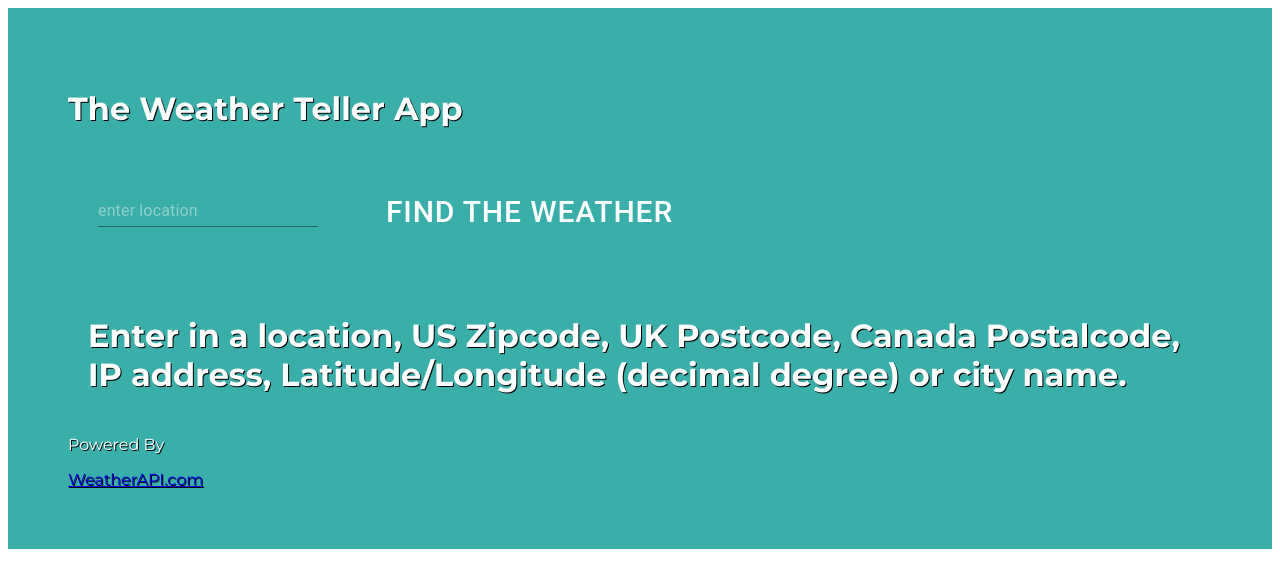
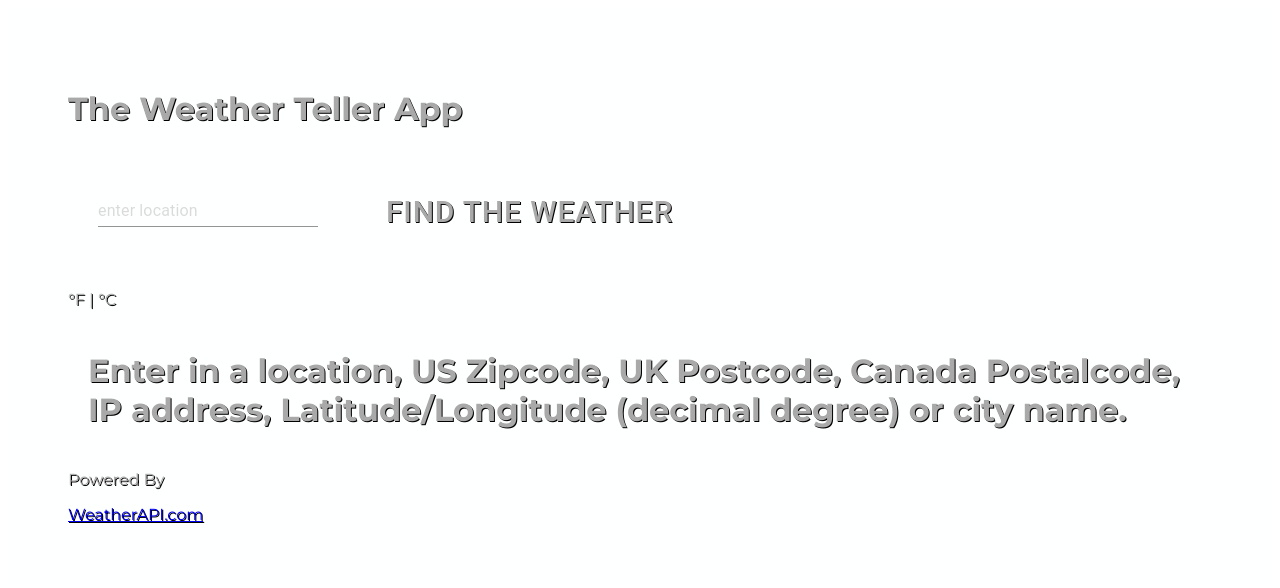
Before and after one commit to DeclanBernardin/Weather_API_Application-, a React (Create React App) app: page / in a window 1280 px wide. Shown: the top 588 px of the page. Built offline with nearby package versions, Linux system fonts and the light colour scheme.

Commit message:
added some changes to the styles of the website

```diff
--- a/src/components/App/App.css
+++ b/src/components/App/App.css
@@ -3,8 +3,8 @@
 .body {
 
     margin: 0px;
-    background-color: #3AAFA9;
-    color: #FEFFFF;
+    background-color: #FEFFFF;
+    color: #A9A9A9;
     padding: 60px;
     font-family: Montserrat;
     text-shadow: 1px 1px black;
@@ -17,7 +17,7 @@
 
 .forecast {
    border-radius: 25px;
-  background: #73AD21;
+  background: white;
   padding: 20px;
   margin: 10px;
   width: 150px;
@@ -27,7 +27,7 @@
 
 .selected {
    border-radius: 25px;
-  background: #73AD21;
+  background: white;
   padding: 20px;
   margin: 10px;
    width: 300px;
--- a/src/components/InputSection/InputSection.js
+++ b/src/components/InputSection/InputSection.js
@@ -96,19 +96,21 @@ class InputSection extends Component {
 
         return (
             <div>
-                <h1>The Weather Teller App</h1>
+                <h1 className="title">The Weather Teller App</h1>
                 {/* Location input changes the search state on change*/}
                 <Input
                     placeholder='enter location'
-                    style={{ color: '#FEFFFF', margin: '30px' }}
+                    style={{ color: '#A9A9A9', margin: '30px' }}
                     onChange={this.handleChangeSearchLocation}
                 ></Input>
 
                 {/* when pressed it takes the info collected from the inputs and sends them to the findWeather function */}
                 <Button
                     onClick={this.findWeather}
-                    style={{ color: '#FEFFFF', margin: '30px', fontSize: '30px' }}
+                    style={{ color: '#A9A9A9', margin: '30px', fontSize: '30px', textShadow: '1px 1px black' }}
                 >Find The Weather</Button>
+
+                 <p onClick={() => { this.setState({ ...this.state, conversion: !this.state.conversion }) }}>°F | °C</p>
 
                 {this.state.data.location ?
                     <div className="selected">
@@ -166,6 +168,8 @@ class InputSection extends Component {
 
                     </div >
                     : <h1 style={{padding:'20px'}}>Enter in a location, US Zipcode, UK Postcode, Canada Postalcode, IP address, Latitude/Longitude (decimal degree) or city name.   </h1>}
+
+
                 {this.state.data.location ?
                     <div className="weather">
                         <div className="forecast" onClick={() => {
```
